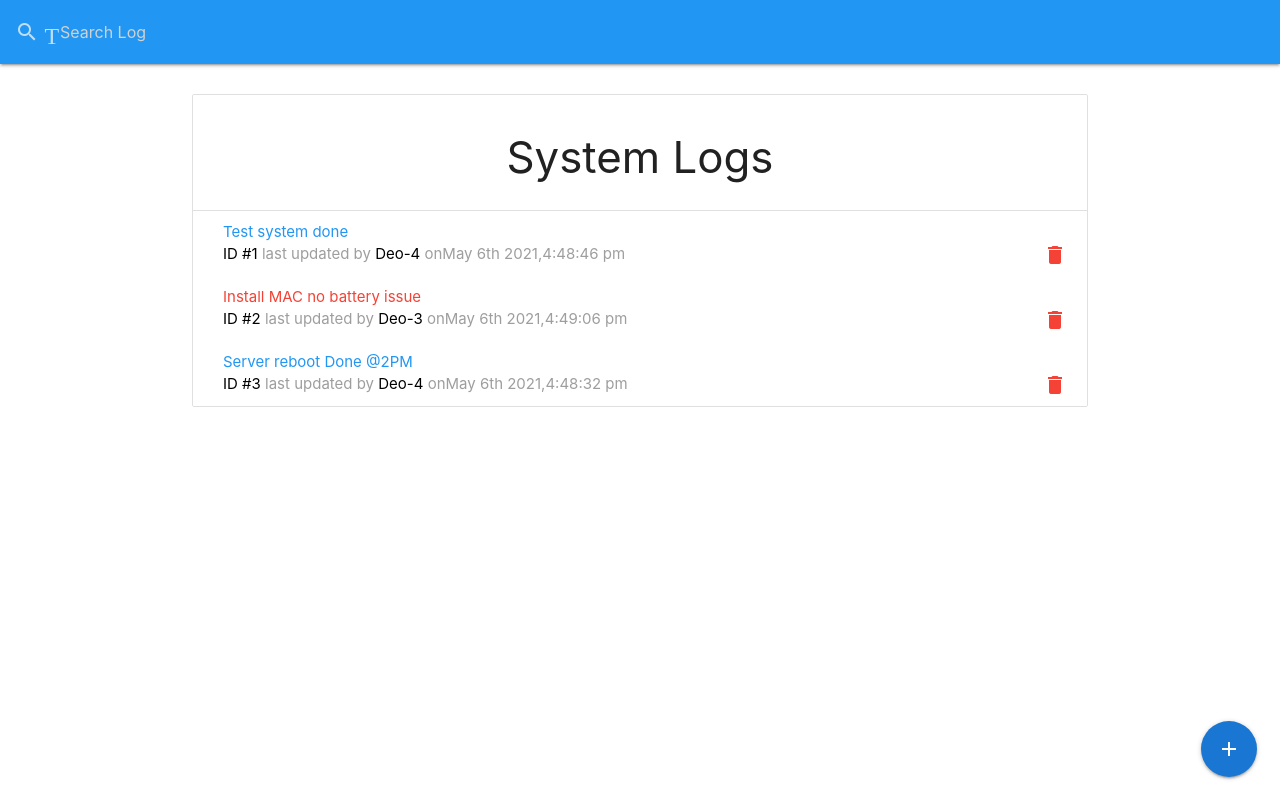
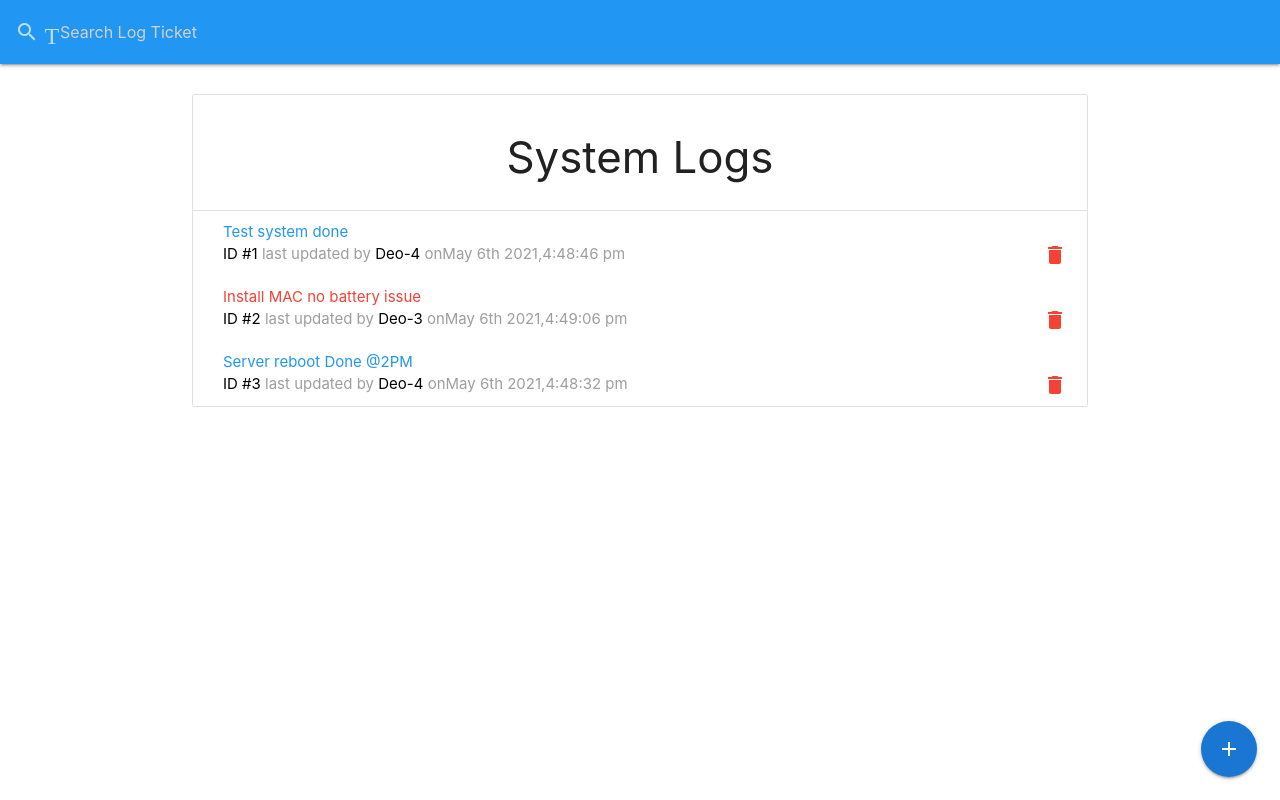
Before and after one commit to aniketbumbc/ticket-tracker, a React (Create React App) app: page / in a window 1280 px wide. Built offline with nearby package versions, Linux system fonts and the light colour scheme; data requests are answered from the project's data file.

Commit message:
change place holder

```diff
--- a/src/componets/layout/SearchBar.js
+++ b/src/componets/layout/SearchBar.js
@@ -17,7 +17,7 @@ const SearchBar = ({ searchLogs }) => {
             <input
               id='search'
               type='search'
-              placeholder='Search Log'
+              placeholder='Search Log Ticket'
               ref={text}
               onChange={onChange}
             />
```
